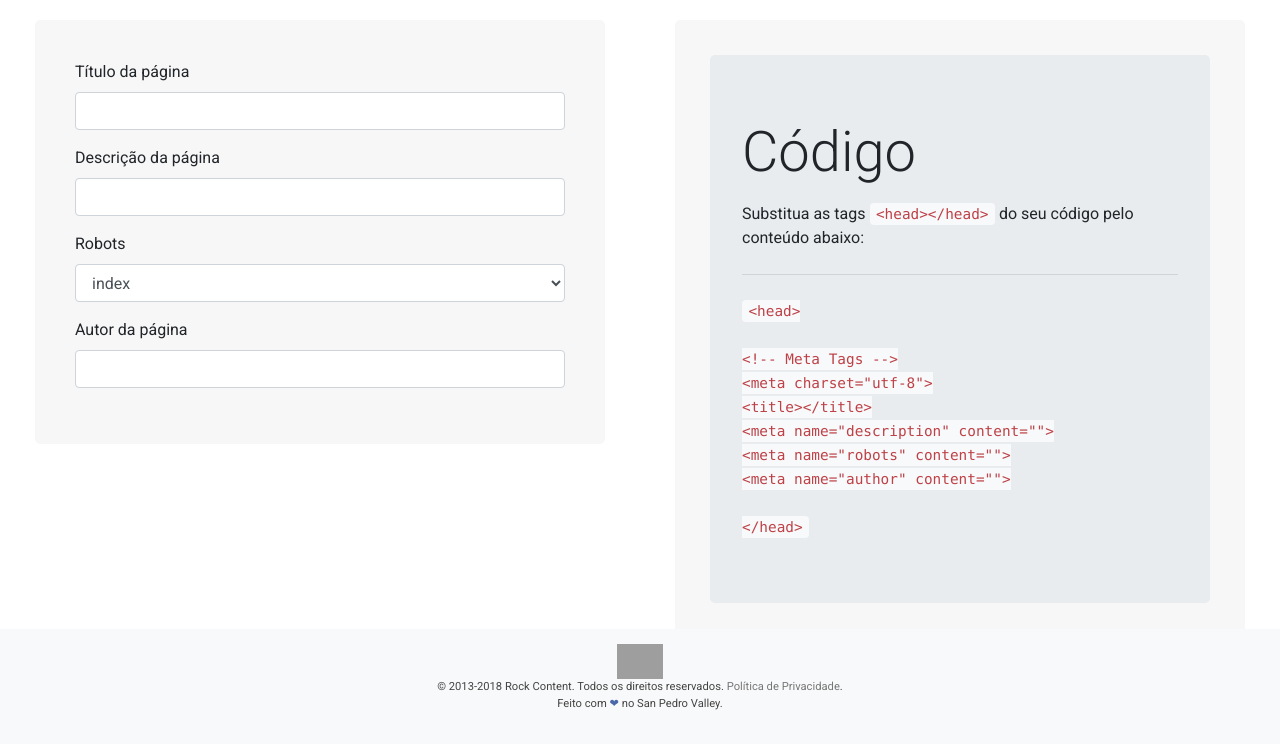
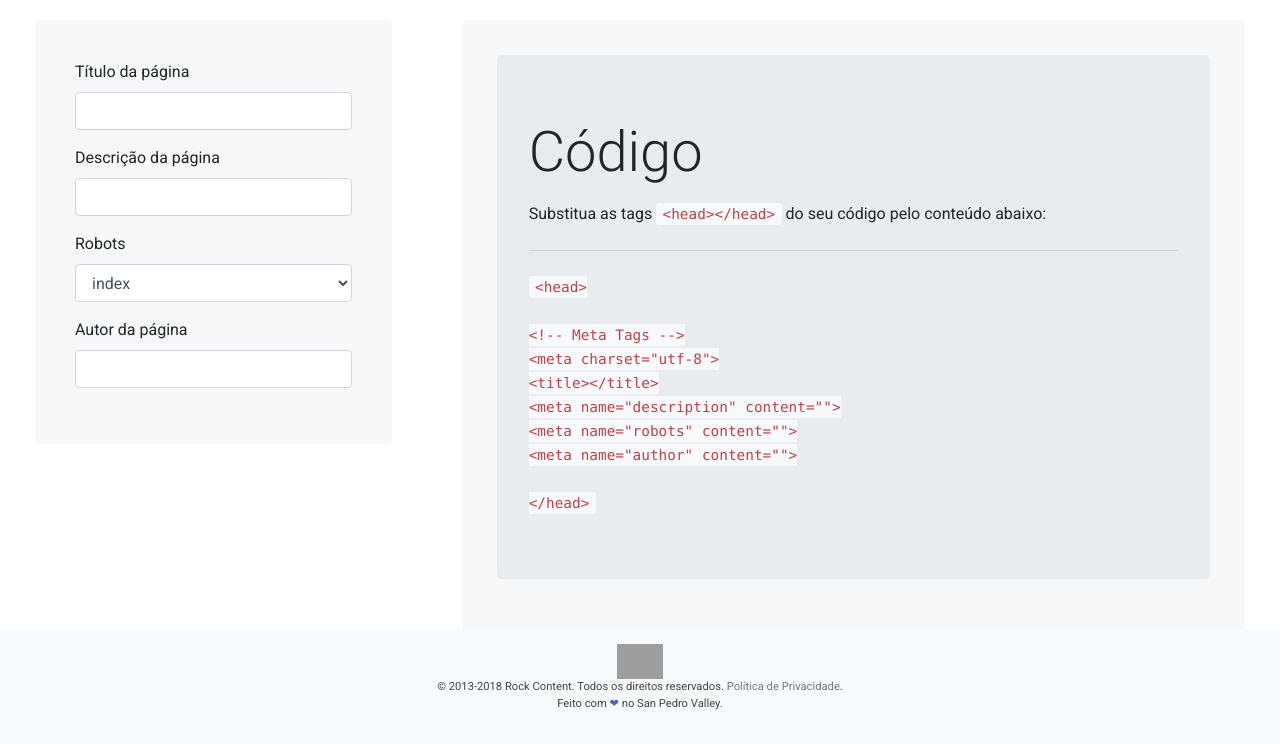
Before and after one commit to ggrossi/tag-gen-app, a PHP site: page /index.php in a window 1280 px wide. Shown: the part 56-800 px from the top of the page. Run offline with PHP 8.4, Linux system fonts and the light colour scheme; some libraries are stand-ins or nearby versions; grey boxes are pictures that could not be loaded.

Commit message:
changed col sizes on content

```diff
--- a/generator.php
+++ b/generator.php
@@ -1,4 +1,4 @@
-<div class="col-6">
+<div class="col-4">
 	<div class="content-box">
 		<form id="user-input">
 
@@ -35,7 +35,7 @@
 	</div>
 </div>
 
-<div class="col-6">
+<div class="col-8">
 	<div id="user-data" class="content-box">
 		<div class="jumbotron">
 			<p class="display-4">Código</p>
```
